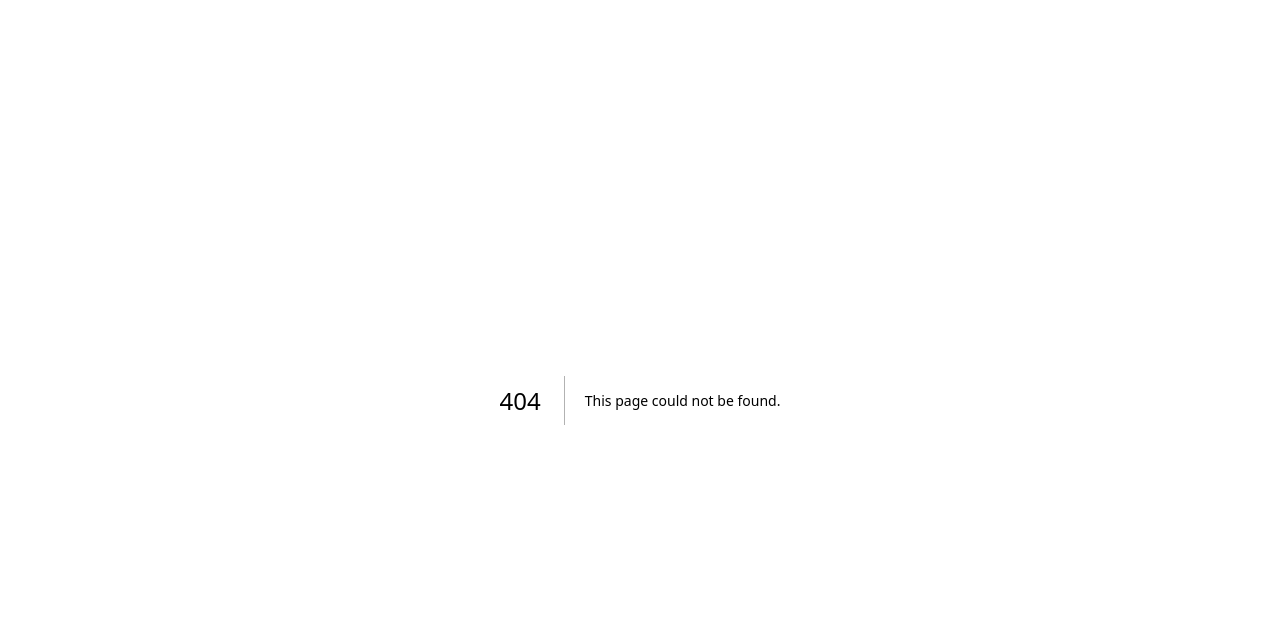
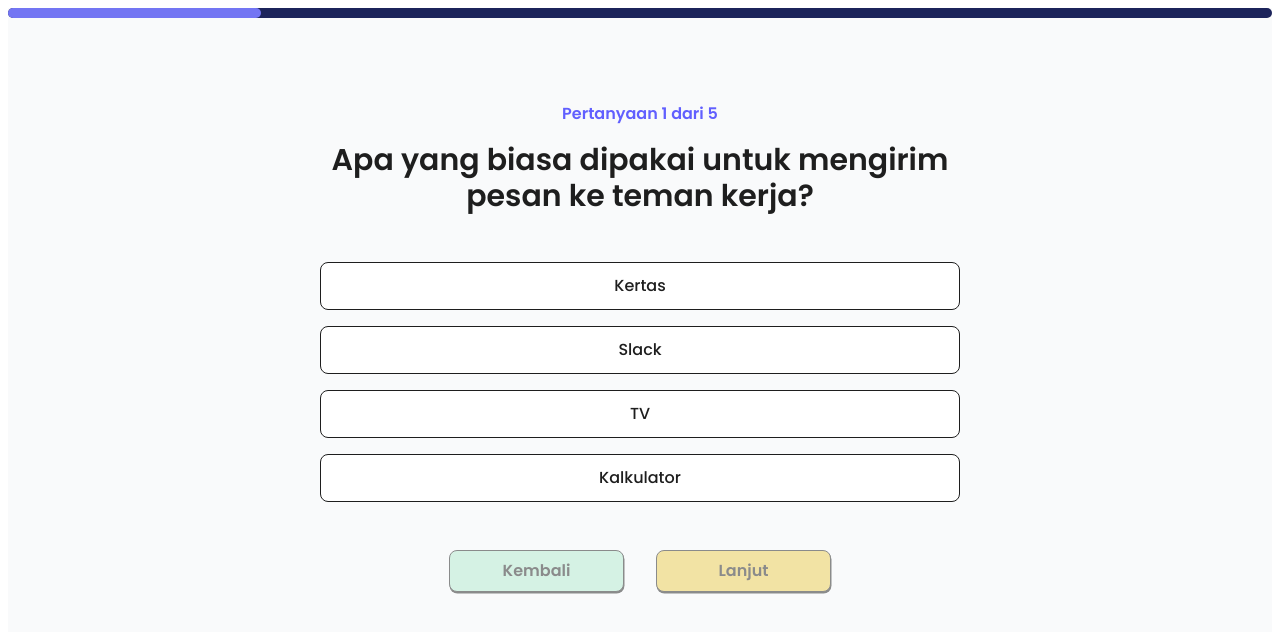
Before and after one commit to najwakahanifatima/EduMinds, a Next.js app in the folder apps/web/: page /pre-assessment/question in a window 1280 px wide. Before the commit this address had no page. Shown: the top 632 px of the page. Built offline with nearby package versions, Linux system fonts and the light colour scheme.

Commit message:
feat: add pre assessment quiz

```diff
--- a/apps/web/src/app/_components/Button.tsx
+++ b/apps/web/src/app/_components/Button.tsx
@@ -1,4 +1,4 @@
-type Button = {
+type ButtonProps = {
   children: React.ReactNode;
   bgColor?: string;
   textColor?: string;
@@ -6,11 +6,10 @@
   fontWeight?: string;
   width?: string | number;
   height?: string | number;
-  className?: string;
   onClick?: () => void;
   type?: 'button' | 'submit' | 'reset';
+  disabled?: boolean;
 };
-
 
 export default function Button({
   children,
@@ -21,10 +20,14 @@
   width,
   height,
   onClick,
-}: Button) {
+  type = 'button',
+  disabled = false,
+}: ButtonProps) {
   return (
     <button
       onClick={onClick}
+      type={type}
+      disabled={disabled}
       className={`
         ${fontWeight}
         border-[1px]
@@ -32,6 +35,7 @@
         px-6 py-2
         transform transition-transform duration-200 hover:scale-105
         shadow-[0.5px_1.5px_0_rgba(30,30,30,1)]
+        ${disabled ? 'opacity-50 cursor-not-allowed scale-100 hover:scale-100' : ''}
       `}
       style={{
         backgroundColor: bgColor,
--- /dev/null
+++ b/apps/web/src/app/pre-assessment/page.tsx
@@ -0,0 +1,25 @@
+'use client'
+import { useRouter, useSearchParams } from 'next/navigation';
+import { useState, useEffect } from 'react';
+import Button from '../_components/Button';
+import Input from '../_components/Input';
+
+const PreAssessment = () => {
+  const Router = useRouter();
+
+  return (
+    <div className="min-h-screen bg-gray-50 m-2">
+        <div className="w-full bg-[#1C245B] h-1.5 mb-5 rounded-full overflow-hidden">
+        </div>
+        <div className="max-w-xl mx-auto pt-16 px-4 mt-32 flex flex-col items-center">
+            <h1 className="font-semibold text-3xl text-center mb-16 text-[#1E1E1E] leading-relaxed">
+            Sebelum belajar, <br />
+            jawab beberapa pertanyaan dulu
+            </h1>
+            <Button width="250px" onClick={() => Router.push("/pre-assessment/question")}>Mulai Tes Awal</Button>
+        </div>
+    </div>
+  );
+};
+
+export default PreAssessment;
--- /dev/null
+++ b/apps/web/src/app/pre-assessment/question/page.tsx
@@ -0,0 +1,194 @@
+'use client'
+import { useState, useEffect } from 'react';
+import Button from '../../_components/Button';
+
+interface Answers {
+  [key: number]: string[];
+}
+
+// INI MASIH DUMMY
+const quizData = [
+{
+    id: 1,
+    questionText: 'Apa yang biasa dipakai untuk mengirim pesan ke teman kerja?',
+    options: ['Kertas', 'Slack', 'TV', 'Kalkulator'],
+    type: 'single',
+    correctAnswer: 'Slack',
+},
+{
+    id: 2,
+    questionText: 'Pilih semua yang bisa digunakan untuk bekerja di komputer.',
+    options: ['Mouse', 'Keyboard', 'Kipas angin', 'Monitor'],
+    type: 'multiple',
+    correctAnswer: ['Mouse', 'Keyboard', 'Monitor'],
+},
+{
+    id: 3,
+    questionText: 'Apa yang harus kita lakukan jika tidak paham tugas?',
+    options: [
+    'Diam saja',
+    'Tanya ke teman atau atasan',
+    'Pulang saja',
+    'Lanjut kerja asal-asalan',
+    ],
+    type: 'single',
+    correctAnswer: 'Tanya ke teman atau atasan',
+},
+{
+    id: 4,
+    questionText: 'Apa itu “deadline”?',
+    options: [
+    'Waktu istirahat',
+    'Waktu selesai tugas',
+    'Nama makanan',
+    'Jam pulang kerja',
+    ],
+    type: 'single',
+    correctAnswer: 'Waktu selesai tugas',
+},
+{
+    id: 5,
+    questionText: 'Pilih semua hal yang menunjukkan sikap baik di tempat kerja.',
+    options: ['Datang tepat waktu', 'Marah-marah', 'Membantu teman', 'Tidur di meja'],
+    type: 'multiple',
+    correctAnswer: ['Datang tepat waktu', 'Membantu teman'],
+},
+];
+
+
+const QuizPage = () => {
+  const [currentQuestionIndex, setCurrentQuestionIndex] = useState(0);
+  const [allAnswers, setAllAnswers] = useState<Answers>({});
+  const [isFinished, setIsFinished] = useState(false);
+  const [progressWidth, setProgressWidth] = useState(0);
+
+  const totalQuestions = quizData.length;
+  const currentQuestion = quizData[currentQuestionIndex];
+  const currentAnswers = allAnswers[currentQuestionIndex] || [];
+
+  useEffect(() => {
+    const newProgress = ((currentQuestionIndex + 1) / totalQuestions) * 100;
+    setProgressWidth(newProgress);
+  }, [currentQuestionIndex, totalQuestions]);
+
+  const handleOptionSelect = (option: string) => {
+    const newAnswers: Answers = { ...allAnswers };
+    let currentSelection = allAnswers[currentQuestionIndex] || [];
+
+    if (currentQuestion.type === 'single') {
+      currentSelection = [option];
+    } else if (currentQuestion.type === 'multiple') {
+      if (currentSelection.includes(option)) {
+        currentSelection = currentSelection.filter((item) => item !== option);
+      } else {
+        currentSelection = [...currentSelection, option];
+      }
+    }
+    newAnswers[currentQuestionIndex] = currentSelection;
+    setAllAnswers(newAnswers);
+  };
+
+  const handleNextQuestion = () => {
+    if (currentQuestionIndex < totalQuestions - 1) {
+      setCurrentQuestionIndex(currentQuestionIndex + 1);
+    } else {
+      setIsFinished(true);
+    }
+  };
+
+  const handlePreviousQuestion = () => {
+    if (currentQuestionIndex > 0) {
+      setCurrentQuestionIndex(currentQuestionIndex - 1);
+    }
+  };
+
+  const restartQuiz = () => {
+    setIsFinished(false);
+    setCurrentQuestionIndex(0);
+    setAllAnswers({});
+  }
+
+  if (isFinished) {
+    return (
+      <div className="min-h-screen bg-gray-50 flex flex-col items-center justify-center text-center p-4">
+        <h1 className="text-4xl font-bold text-[#1E1E1E] mb-4">Tes Awal Selesai!</h1>
+        <p className="text-lg text-gray-700 mb-8">Terima kasih telah berpartisipasi.</p>
+        <button
+          onClick={restartQuiz}
+          className="bg-indigo-600 text-white font-bold py-3 px-8 rounded-lg shadow-md hover:bg-indigo-700 transition-transform transform hover:scale-105"
+        >
+          Ulangi Kuis
+        </button>
+      </div>
+    );
+  }
+
+  return (
+    <div className="h-screen overflow-hidden bg-gray-50 m-2 flex flex-col">
+      <div className="w-full bg-[#1C245B] h-2.5 mb-5 rounded-full overflow-hidden">
+        <div
+          className="bg-[#7375F3] h-2.5 rounded-r-full transition-all duration-500 ease-out"
+          style={{ width: `${progressWidth}%` }}
+        ></div>
+      </div>
+
+      <div className="max-w-2xl mx-auto pt-10 md:pt-16 px-4">
+        {currentQuestion && (
+          <>
+            <p className="text-center text-indigo-500 font-semibold mb-4">
+              Pertanyaan {currentQuestionIndex + 1} dari {totalQuestions}
+            </p>
+
+            <h1 className="font-semibold text-2xl md:text-3xl text-center mb-12 text-[#1E1E1E]">
+              {currentQuestion.questionText}
+            </h1>
+
+            <div className="space-y-4">
+              {currentQuestion.options.map((option, index) => {
+                const isSelected = currentAnswers.includes(option);
+                return (
+                  <div
+                    key={index}
+                    onClick={() => handleOptionSelect(option)}
+                    className={`
+                      w-full h-12 p-4 border-1 rounded-lg text-center cursor-pointer transition-all duration-200 flex items-center justify-center
+                      ${isSelected
+                        ? 'bg-[#E9FFF3] border-[#59a87e] text-[#234e38]'
+                        : 'bg-white border-[#1E1E1E] hover:bg-gray-100 hover:border-gray-400'
+                      }
+                    `}
+                  >
+                    <span className="font-medium">{option}</span>
+                  </div>
+                );
+              })}
+            </div>
+
+            <div className="mt-12 flex justify-center items-center space-x-8">
+            <Button
+                onClick={handlePreviousQuestion}
+                bgColor="#B3EBCE"
+                width="175px"
+                disabled={currentQuestionIndex === 0}
+            >
+                Kembali
+            </Button>
+
+            <Button
+                onClick={handleNextQuestion}
+                bgColor="#EDCD50"
+                width="175px"
+                disabled={currentAnswers.length === 0}
+            >
+                {currentQuestionIndex === totalQuestions - 1 ? 'Selesai' : 'Lanjut'}
+            </Button>
+            </div>
+
+          </>
+        )}
+      </div>
+    </div>
+  );
+};
+
+export default QuizPage;
--- a/apps/web/src/app/signup/signup-student/page.tsx
+++ b/apps/web/src/app/signup/signup-student/page.tsx
@@ -36,8 +36,8 @@
   };
 
   return (
-    <div className="min-h-screen bg-gray-50">
-      <div className="w-full bg-[#1C245B] h-2.5 mb-5">
+    <div className="min-h-screen bg-gray-50 m-2">
+      <div className="w-full bg-[#1C245B] h-2.5 mb-5 rounded-full overflow-hidden">
         <div
           className="bg-[#7375F3] h-2.5 rounded-r-full transition-all duration-500 ease-out"
           style={{width: `${progressWidth}%`}}
--- a/apps/web/src/app/signup/signup-student/signup-student2/page.tsx
+++ b/apps/web/src/app/signup/signup-student/signup-student2/page.tsx
@@ -41,8 +41,8 @@
   };
 
   return (
-    <div className="min-h-screen bg-gray-50">
-      <div className="w-full bg-[#1C245B] h-2.5 mb-5">
+    <div className="min-h-screen bg-gray-50 m-2">
+      <div className="w-full bg-[#1C245B] h-2.5 mb-5 rounded-full overflow-hidden">
         <div
           className="bg-[#7375F3] h-2.5 rounded-r-full transition-all duration-500 ease-out"
           style={{width: `${progressWidth}%`}}
```
